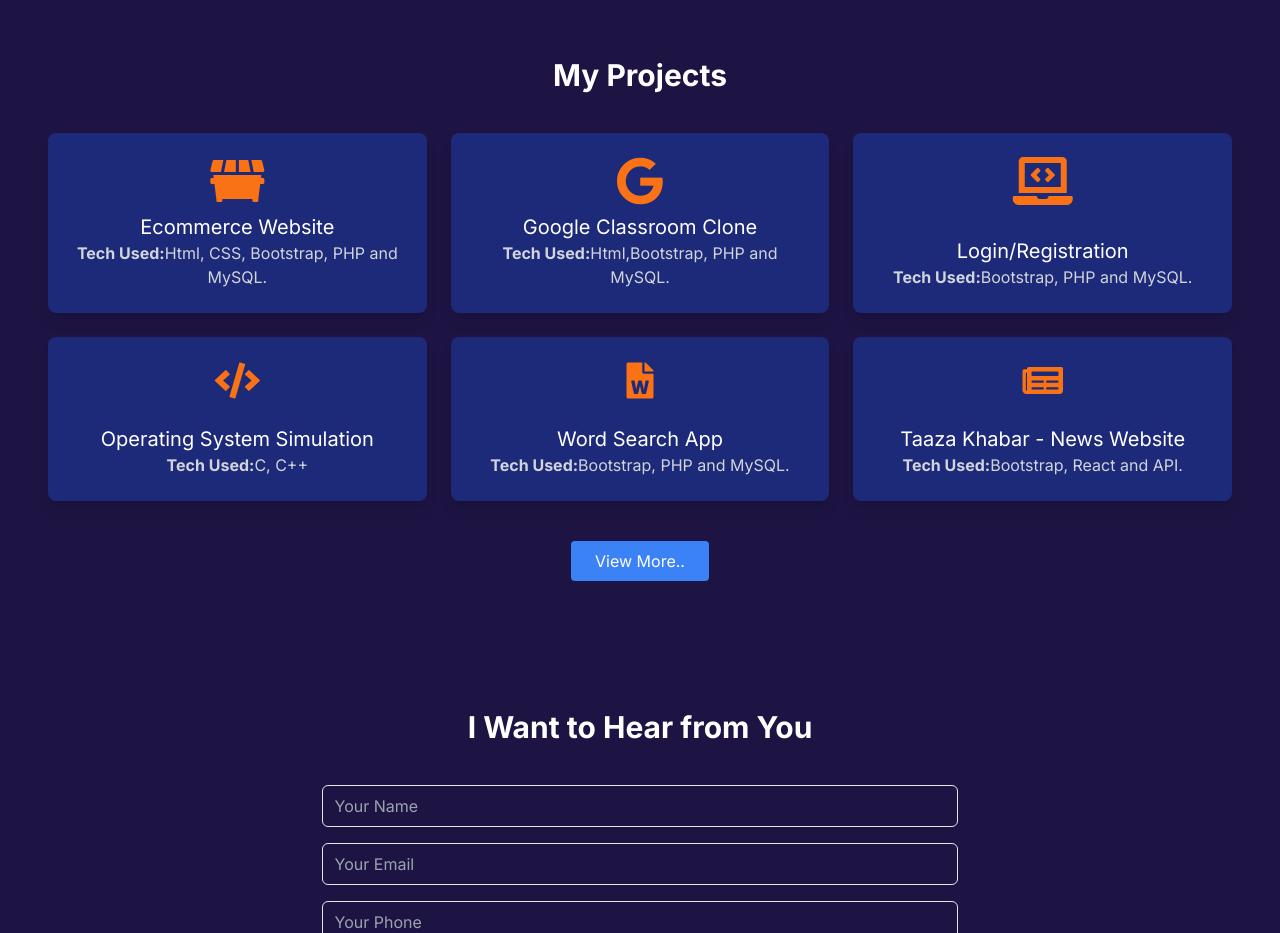
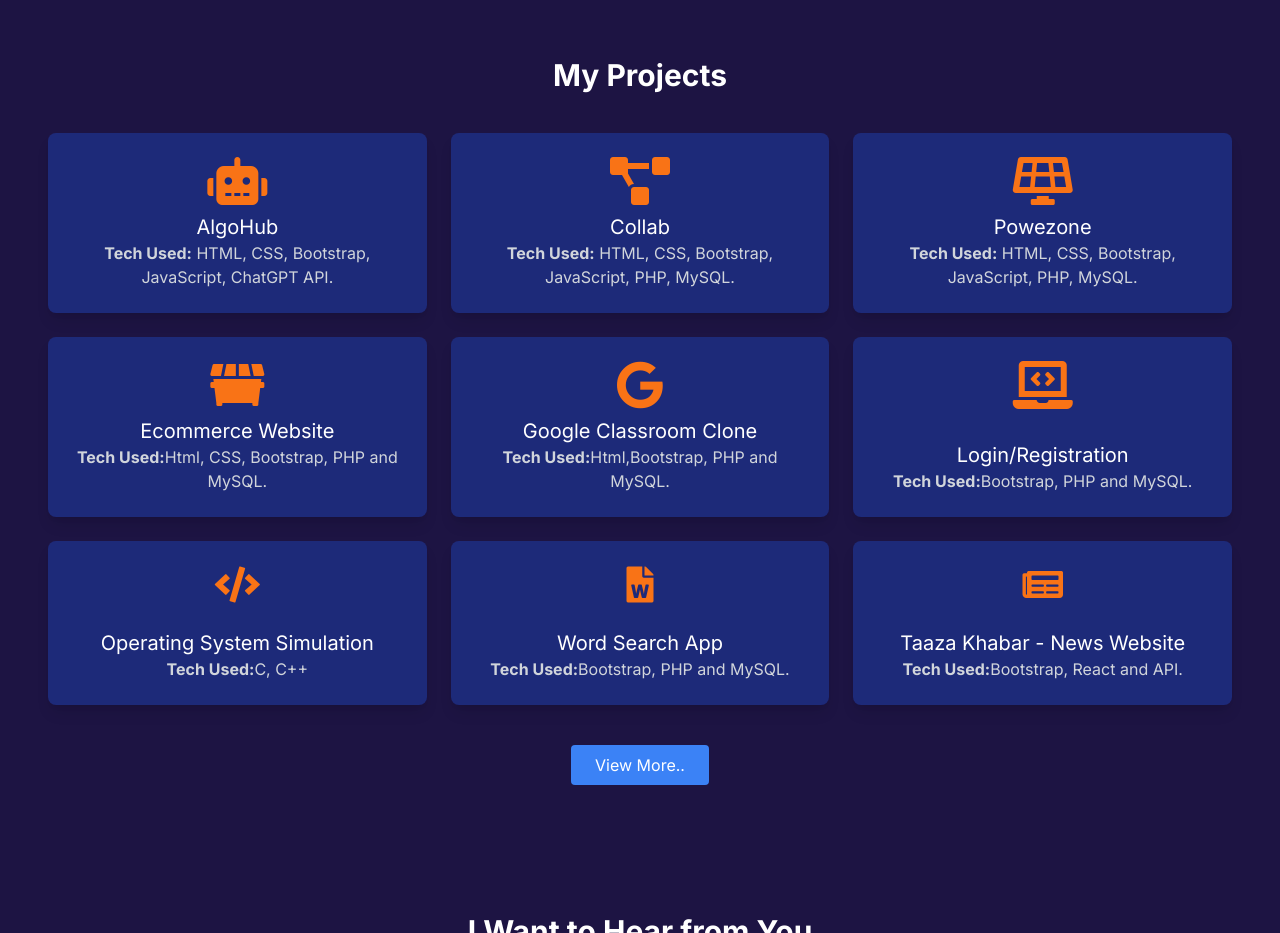
Before and after one commit to developertahaa/TahaFarooqui, a plain HTML site: page index.html in a window 1280 px wide. Shown: the part 2860-3793 px from the top of the page. Drawn offline with nearby package versions, Linux system fonts and the light colour scheme.

Commit message:
Update index.html

```diff
--- a/index.html
+++ b/index.html
@@ -299,6 +299,25 @@
                     <div class="grid grid-cols-1 md:grid-cols-3 gap-6 items-center justify-center">
                         <!-- HTML Skill Card -->
 
+                        <div class="tilt-hover bg-blue-800 bg-opacity-50 p-6 rounded-lg shadow-lg text-center h-65 flex flex-col justify-around">
+    <i class="fas fa-robot text-5xl text-orange-500"></i>
+    <a href="https://github.com/developertahaa/algohub" target="_blank"><h3 class="mt-2 text-xl">AlgoHub</h3></a>
+    <p class="text-gray-300"><span class="font-bold">Tech Used:</span> HTML, CSS, Bootstrap, JavaScript, ChatGPT API.</p>
+</div>
+
+<div class="tilt-hover bg-blue-800 bg-opacity-50 p-6 rounded-lg shadow-lg text-center h-65 flex flex-col justify-around">
+    <i class="fas fa-project-diagram text-5xl text-orange-500"></i>
+    <a href="https://github.com/developertahaa/Collab" target="_blank"><h3 class="mt-2 text-xl">Collab</h3></a>
+    <p class="text-gray-300"><span class="font-bold">Tech Used:</span> HTML, CSS, Bootstrap, JavaScript, PHP, MySQL.</p>
+</div>
+
+<div class="tilt-hover bg-blue-800 bg-opacity-50 p-6 rounded-lg shadow-lg text-center h-65 flex flex-col justify-around">
+    <i class="fas fa-solar-panel text-5xl text-orange-500"></i>
+    <a href="https://powerzone.pk" target="_blank"><h3 class="mt-2 text-xl">Powezone</h3></a>
+    <p class="text-gray-300"><span class="font-bold">Tech Used:</span> HTML, CSS, Bootstrap, JavaScript, PHP, MySQL.</p>
+</div>
+
+
                     <div class="tilt-hover bg-blue-800 bg-opacity-50 p-6 rounded-lg shadow-lg text-center h-65 flex flex-col justify-around">
                         <i class="fa fa-dumpster text-5xl text-orange-500"></i>
                         <a href="https://github.com/developertahaa/SleekStyle-Ecommerce-Website-using-PHP" target="_blank"><h3 class="mt-2 text-xl">Ecommerce Website</h3></a>
```
